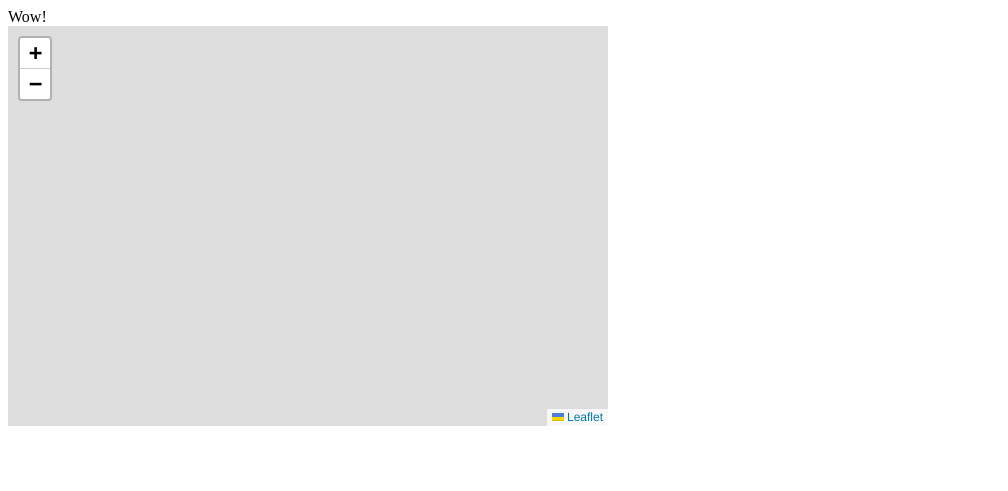
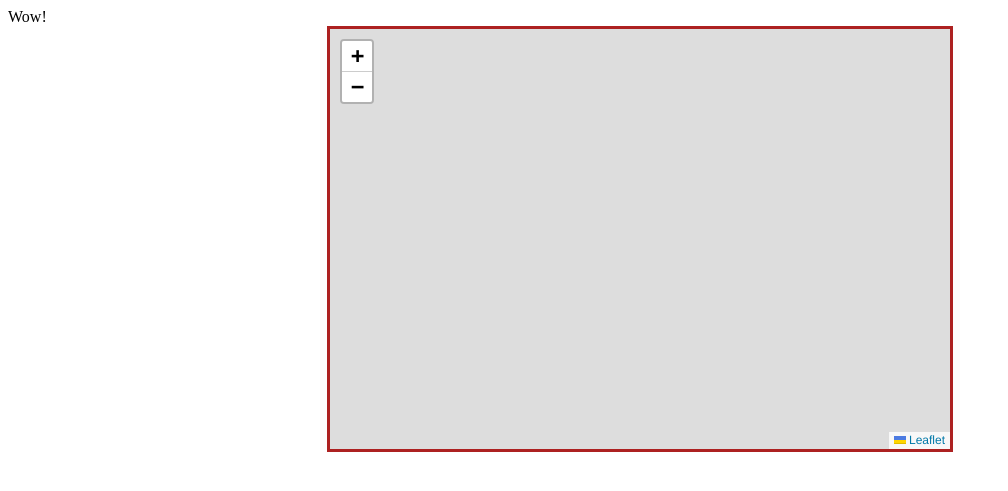
Before and after one commit to CarrotManMatt/DangerDine, a Django app: template dangerdine/templates/dangerdine/home.html in a window 1280 px wide. Shown: the top 491 px of the page, without its empty margins (0-1008 px from the left). Run offline with Django 4.2, Linux system fonts and the light colour scheme; the template is opened without the code that fills it: most values are stand-ins (such as "Sample title", 1, 10 or a date in 2020).

Commit message:
Remove unnecessary divs and centre map (to spite charlie)

```diff
--- a/dangerdine/templates/dangerdine/home.html
+++ b/dangerdine/templates/dangerdine/home.html
@@ -3,6 +3,14 @@
 <head>
     <meta charset="UTF-8">
     <title>Hi</title>
+    <style>
+  .center {
+    margin: auto;
+    width: 60%;
+    border: 3px solid rgb(173, 33, 33);
+    padding: 10px;
+  }
+  </style>
 </head>
 <body>
 Wow!
@@ -13,79 +21,7 @@ Wow!
  <script src="https://unpkg.com/leaflet@1.9.4/dist/leaflet.js"
      integrity="sha256-20nQCchB9co0qIjJZRGuk2/Z9VM+kNiyxNV1lvTlZBo="
      crossorigin=""></script>
-<div id="map" style="width: 600px; height: 400px; position: relative; outline-style: none;" class="leaflet-container leaflet-touch leaflet-retina leaflet-fade-anim leaflet-grab leaflet-touch-drag leaflet-touch-zoom" tabindex="0">
-  <!--
-  <div class="leaflet-pane leaflet-map-pane" style="transform: translate3d(-46px, 0px, 0px);">
-    <div class="leaflet-pane leaflet-tile-pane"><div class="leaflet-layer " style="z-index: 1; opacity: 1;">
-      <div class="leaflet-tile-container leaflet-zoom-animated" style="z-index: 19; transform: translate3d(44px, 0px, 0px) scale(1);">
-        <img alt="" src="https://tile.openstreetmap.org/13/4093/2723.png" class="leaflet-tile leaflet-tile-loaded" style="width: 256px; height: 256px; transform: translate3d(56px, -91px, 0px); opacity: 1;">
-        <img alt="" src="https://tile.openstreetmap.org/13/4094/2723.png" class="leaflet-tile leaflet-tile-loaded" style="width: 256px; height: 256px; transform: translate3d(312px, -91px, 0px); opacity: 1;">
-        <img alt="" src="https://tile.openstreetmap.org/13/4093/2724.png" class="leaflet-tile leaflet-tile-loaded" style="width: 256px; height: 256px; transform: translate3d(56px, 165px, 0px); opacity: 1;">
-        <img alt="" src="https://tile.openstreetmap.org/13/4094/2724.png" class="leaflet-tile leaflet-tile-loaded" style="width: 256px; height: 256px; transform: translate3d(312px, 165px, 0px); opacity: 1;">
-        <img alt="" src="https://tile.openstreetmap.org/13/4092/2723.png" class="leaflet-tile leaflet-tile-loaded" style="width: 256px; height: 256px; transform: translate3d(-200px, -91px, 0px); opacity: 1;">
-        <img alt="" src="https://tile.openstreetmap.org/13/4095/2723.png" class="leaflet-tile leaflet-tile-loaded" style="width: 256px; height: 256px; transform: translate3d(568px, -91px, 0px); opacity: 1;">
-        <img alt="" src="https://tile.openstreetmap.org/13/4092/2724.png" class="leaflet-tile leaflet-tile-loaded" style="width: 256px; height: 256px; transform: translate3d(-200px, 165px, 0px); opacity: 1;">
-        <img alt="" src="https://tile.openstreetmap.org/13/4095/2724.png" class="leaflet-tile leaflet-tile-loaded" style="width: 256px; height: 256px; transform: translate3d(568px, 165px, 0px); opacity: 1;">
-      </div>
-      <div class="leaflet-tile-container leaflet-zoom-animated" style="z-index: 18; transform: translate3d(44px, 0px, 0px) scale(0.5);">
-      </div>
-    </div>
-  </div>
-  <div class="leaflet-pane leaflet-overlay-pane">
-    <svg pointer-events="none" class="leaflet-zoom-animated" width="720" height="480" viewBox="-14 -40 720 480" style="transform: translate3d(-14px, -40px, 0px);">
-      <g>
-        <path class="leaflet-interactive" stroke="red" stroke-opacity="1" stroke-width="3" stroke-linecap="round" stroke-linejoin="round" fill="#f03" fill-opacity="0.5" fill-rule="evenodd" d="M185.20355555554852,171.94704600190744a42,42 0 1,0 84,0 a42,42 0 1,0 -84,0 ">
-
-        </path>
-        <path class="leaflet-interactive" stroke="#3388ff" stroke-opacity="1" stroke-width="3" stroke-linecap="round" stroke-linejoin="round" fill="#3388ff" fill-opacity="0.2" fill-rule="evenodd" d="M402 163L518 219L594 153z">
-
-        </path>
-      </g>
-    </svg>
-  </div>
-
-  <div class="leaflet-pane leaflet-shadow-pane">
-    <img src="https://unpkg.com/leaflet@1.9.4/dist/images/marker-shadow.png" class="leaflet-marker-shadow leaflet-zoom-animated" alt="" style="margin-left: -12px; margin-top: -41px; width: 41px; height: 41px; transform: translate3d(344px, 247px, 0px);">
-  </div>
-  <div class="leaflet-pane leaflet-marker-pane">
-    <img src="https://unpkg.com/leaflet@1.9.4/dist/images/marker-icon-2x.png" class="leaflet-marker-icon leaflet-zoom-animated leaflet-interactive" alt="Marker" tabindex="0" role="button" style="margin-left: -12px; margin-top: -41px; width: 25px; height: 41px; transform: translate3d(344px, 247px, 0px); z-index: 247;">
-  </div>
-  <div class="leaflet-pane leaflet-tooltip-pane"></div>
-  <div class="leaflet-pane leaflet-popup-pane"></div>
-  <div class="leaflet-proxy leaflet-zoom-animated" style="transform: translate3d(1.04805e+06px, 697379px, 0px) scale(4096);"></div>
-  -->
-</div>
-<!--
-<div class="leaflet-control-container">
-  <div class="leaflet-top leaflet-left">
-    <div class="leaflet-control-zoom leaflet-bar leaflet-control">
-      <a class="leaflet-control-zoom-in" href="#" title="Zoom in" role="button" aria-label="Zoom in" aria-disabled="false">
-        <span aria-hidden="true">+</span>
-      </a>
-      <a class="leaflet-control-zoom-out" href="#" title="Zoom out" role="button" aria-label="Zoom out" aria-disabled="false">
-        <span aria-hidden="true">−</span>
-      </a>
-    </div>
-  </div>
-  <div class="leaflet-top leaflet-right"></div>
-  <div class="leaflet-bottom leaflet-left"></div>
-  <div class="leaflet-bottom leaflet-right">
-    <div class="leaflet-control-attribution leaflet-control">
-      <a href="https://leafletjs.com" title="A JavaScript library for interactive maps">
-        <svg aria-hidden="true" xmlns="http://www.w3.org/2000/svg" width="12" height="8" viewBox="0 0 12 8" class="leaflet-attribution-flag">
-          <path fill="#4C7BE1" d="M0 0h12v4H0z"></path>
-          <path fill="#FFD500" d="M0 4h12v3H0z"></path>
-          <path fill="#E0BC00" d="M0 7h12v1H0z"></path>
-        </svg> Leaflet</a> <span aria-hidden="true">|</span>
-        ©
-        <a href="http://www.openstreetmap.org/copyright">
-          OpenStreetMap
-        </a>
-      </div>
-    </div>
-  </div>
-</div>
--->
+<div id="map" style="width: 600px; height: 400px; position: relative; outline-style: none;" class="leaflet-container leaflet-touch leaflet-retina leaflet-fade-anim leaflet-grab leaflet-touch-drag leaflet-touch-zoom center" tabindex="0">
 <script>
 const map = L.map('map').setView({{ route_points.1 }}, 16);
 
@@ -106,5 +42,6 @@ var marker = L.marker({{ point }}).addTo(map);
 
 
 </script>
+</div>
 </body>
 </html>
```
